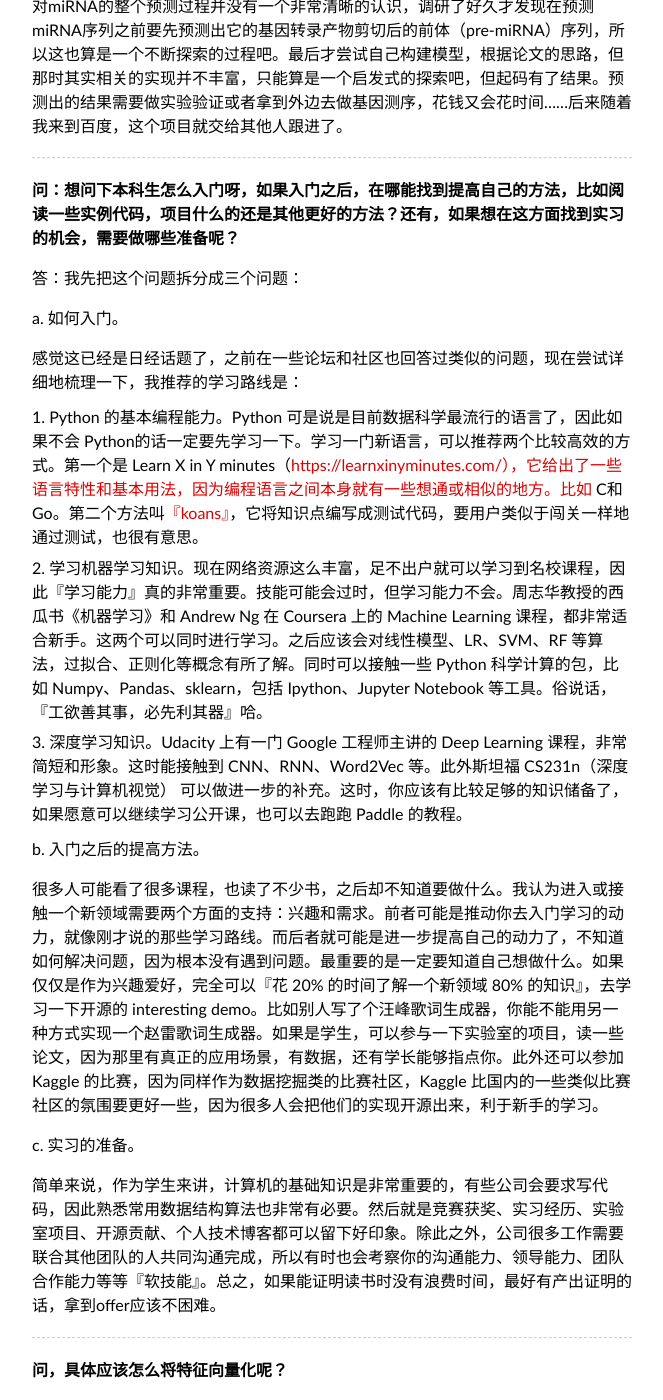
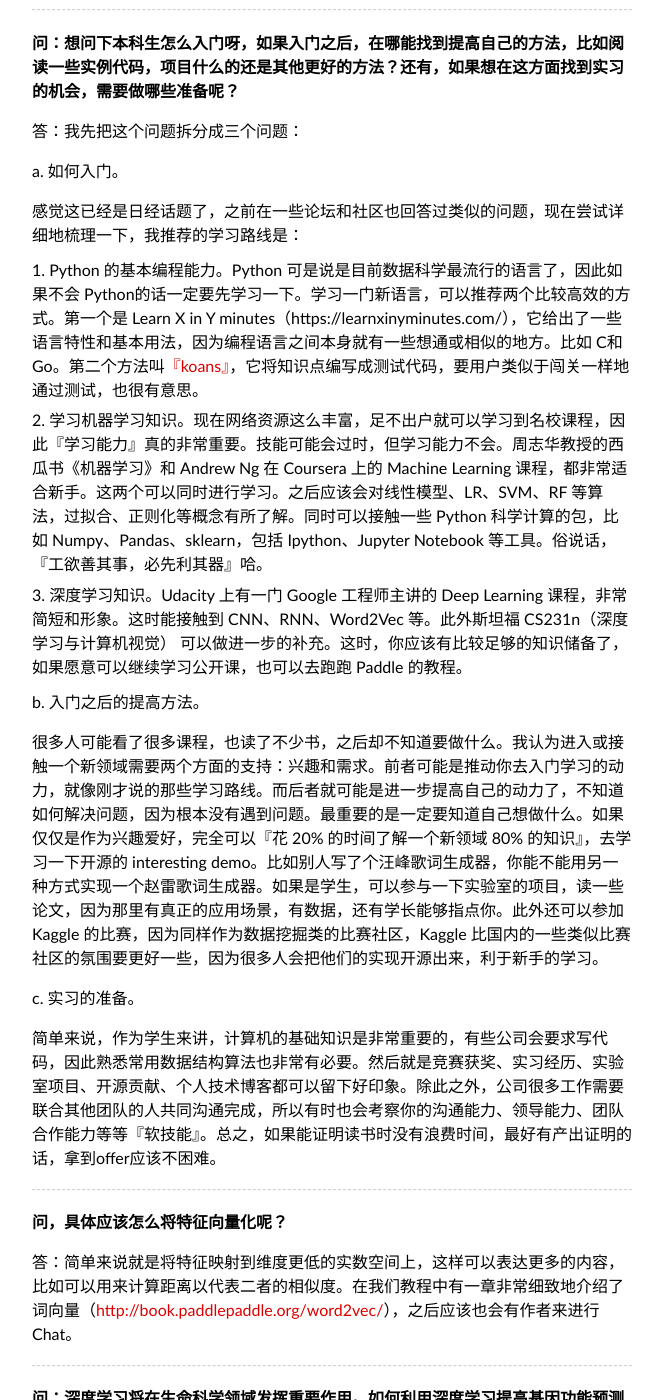
Before and after one commit to livc/livc.github.io, a Jekyll site: the page built from _posts/2017-03-03-178.md, in a window 1280 px wide and 1400 px high, scrolled down 12980 px. Shown: the whole window, without its empty margins (308-971 px from the left). Built offline with Jekyll 4.4.1, drawn with Linux system fonts in a browser that asks for light colours; nearby versions of some CDN libraries; some web fonts are replaced; formulas are drawn with MathJax 3; comment, search, counter and statistics services are not loaded; some of the changed text lies outside the part shown.

Commit message:
update post178

```diff
--- a/_posts/2017-03-03-178.md
+++ b/_posts/2017-03-03-178.md
@@ -90,7 +90,7 @@
 <p align="center">
 
 <img src="http://book.paddlepaddle.org/recommender_system/image/Deep_candidate_generation_model_architecture.png" style="width:70.0%" /><br/>
-候选生成网络结构\[4\]
+候选生成网络结构[4\]
 </p>
 
 
@@ -106,7 +106,7 @@
 
 <img src="https://ws1.sinaimg.cn/large/9cd77f2ely1fd89px5bf6j21kw0kddjs" style="width:100.0%" /><br/>
 
-宽度&深度模型\[6\]
+宽度&深度模型[6\]
 
 </p>
 
@@ -121,7 +121,7 @@
 
 <img src="https://ws1.sinaimg.cn/large/9cd77f2ely1fd89rn9zjdj20ry0fignd" style="width:100.0%" /><br/>
 
-应用推荐中的宽度&深度模型\[7\]
+应用推荐中的宽度&深度模型[7\]
 
 </p>
 
@@ -390,7 +390,7 @@
 
 感觉这已经是日经话题了，之前在一些论坛和社区也回答过类似的问题，现在尝试详细地梳理一下，我推荐的学习路线是：
 
-1. Python 的基本编程能力。Python 可是说是目前数据科学最流行的语言了，因此如果不会 Python的话一定要先学习一下。学习一门新语言，可以推荐两个比较高效的方式。第一个是 Learn X in Y minutes（[https://learnxinyminutes.com/），它给出了一些语言特性和基本用法，因为编程语言之间本身就有一些想通或相似的地方。比如](https://learnxinyminutes.com/%EF%BC%89%EF%BC%8C%E5%AE%83%E7%BB%99%E5%87%BA%E4%BA%86%E4%B8%80%E4%BA%9B%E8%AF%AD%E8%A8%80%E7%89%B9%E6%80%A7%E5%92%8C%E5%9F%BA%E6%9C%AC%E7%94%A8%E6%B3%95%EF%BC%8C%E5%9B%A0%E4%B8%BA%E7%BC%96%E7%A8%8B%E8%AF%AD%E8%A8%80%E4%B9%8B%E9%97%B4%E6%9C%AC%E8%BA%AB%E5%B0%B1%E6%9C%89%E4%B8%80%E4%BA%9B%E6%83%B3%E9%80%9A%E6%88%96%E7%9B%B8%E4%BC%BC%E7%9A%84%E5%9C%B0%E6%96%B9%E3%80%82%E6%AF%94%E5%A6%82) C和Go。第二个方法叫[『koans』](https://github.com/ts25504/awesome-koans)，它将知识点编写成测试代码，要用户类似于闯关一样地通过测试，也很有意思。
+1. Python 的基本编程能力。Python 可是说是目前数据科学最流行的语言了，因此如果不会 Python的话一定要先学习一下。学习一门新语言，可以推荐两个比较高效的方式。第一个是 Learn X in Y minutes（https://learnxinyminutes.com/），它给出了一些语言特性和基本用法，因为编程语言之间本身就有一些想通或相似的地方。比如 C和Go。第二个方法叫[『koans』](https://github.com/ts25504/awesome-koans)，它将知识点编写成测试代码，要用户类似于闯关一样地通过测试，也很有意思。
 2. 学习机器学习知识。现在网络资源这么丰富，足不出户就可以学习到名校课程，因此『学习能力』真的非常重要。技能可能会过时，但学习能力不会。周志华教授的西瓜书《机器学习》和 Andrew Ng 在 Coursera 上的 Machine Learning 课程，都非常适合新手。这两个可以同时进行学习。之后应该会对线性模型、LR、SVM、RF 等算法，过拟合、正则化等概念有所了解。同时可以接触一些 Python 科学计算的包，比如 Numpy、Pandas、sklearn，包括 Ipython、Jupyter Notebook 等工具。俗说话，『工欲善其事，必先利其器』哈。
 3. 深度学习知识。Udacity 上有一门 Google 工程师主讲的 Deep Learning 课程，非常简短和形象。这时能接触到 CNN、RNN、Word2Vec 等。此外斯坦福 CS231n（深度学习与计算机视觉） 可以做进一步的补充。这时，你应该有比较足够的知识储备了，如果愿意可以继续学习公开课，也可以去跑跑 Paddle 的教程。
 
@@ -406,7 +406,7 @@
 
 **问，具体应该怎么将特征向量化呢？**
 
-答：简单来说就是将特征映射到维度更低的实数空间上，这样可以表达更多的内容，比如可以用来计算距离以代表二者的相似度。在我们教程中有一章非常细致地介绍了词向量（[http://book.paddlepaddle.org/word2vec/](http://book.paddlepaddle.org/word2vec/)），之后应该也会有作者来[进行Chat](http://book.paddlepaddle.org/word2vec/%EF%BC%89%EF%BC%8C%E4%B9%8B%E5%90%8E%E5%BA%94%E8%AF%A5%E4%B9%9F%E4%BC%9A%E6%9C%89%E4%BD%9C%E8%80%85%E6%9D%A5%E8%BF%9B%E8%A1%8C)。
+答：简单来说就是将特征映射到维度更低的实数空间上，这样可以表达更多的内容，比如可以用来计算距离以代表二者的相似度。在我们教程中有一章非常细致地介绍了词向量（[http://book.paddlepaddle.org/word2vec/](http://book.paddlepaddle.org/word2vec/)），之后应该也会有作者来进行Chat。
 
 ------
 
```
